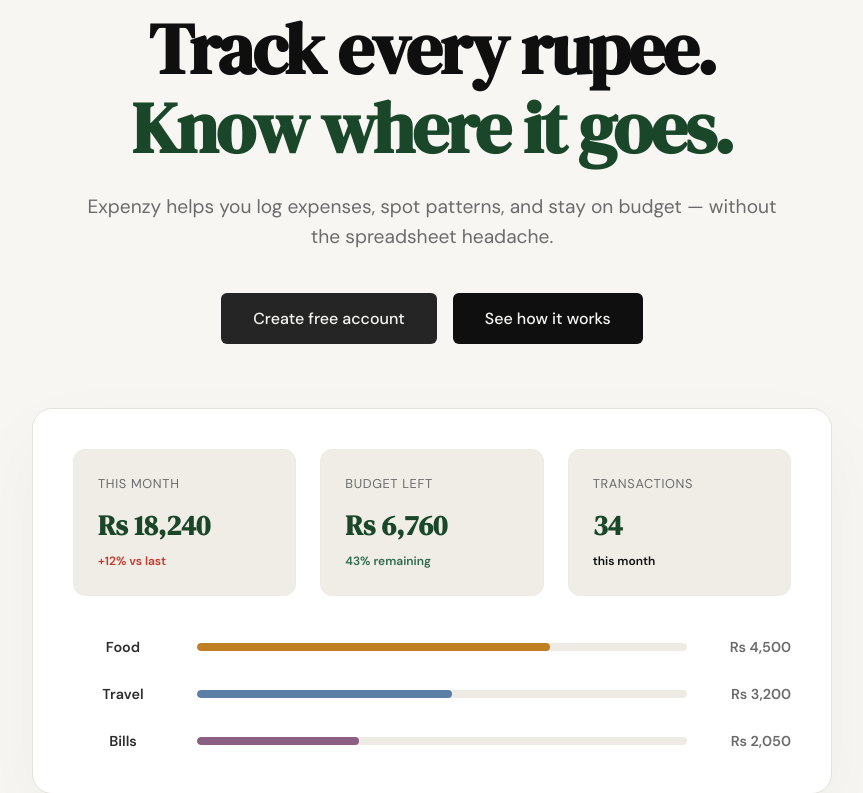
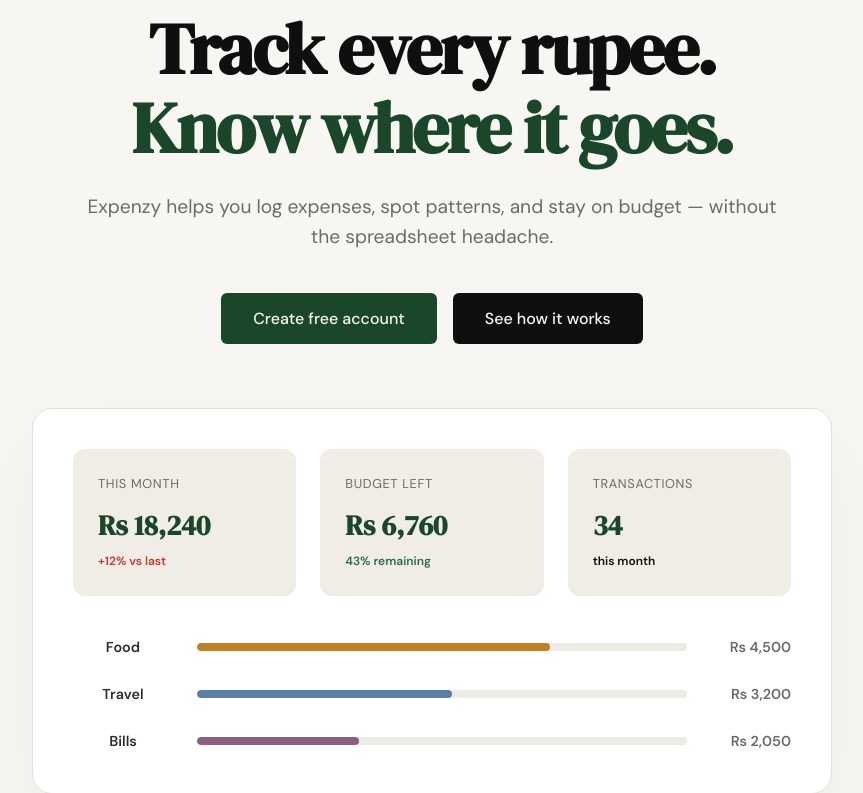
Before and after one commit to Mehak469/Expenzy, a Flask app: page / in a window 1280 px wide, with the pointer over the restyled element. Shown: the part 215-1008 px from the top of the page, without its empty margins (208-1071 px from the left). Run offline with Flask 3, Linux system fonts and the light colour scheme.

Commit message:
landing:button colour synced

```diff
--- a/static/css/style.css
+++ b/static/css/style.css
@@ -192,7 +192,7 @@ a { color: inherit; text-decoration: none; }
     text-decoration: none;
 }
 
-.btn-black:hover { opacity: 0.9; }
+.btn-black:hover { background: var(--accent); }
 
 /* ------------------------------------------------------------------ */
 /* Mock card (hero visual)                                             */
```
